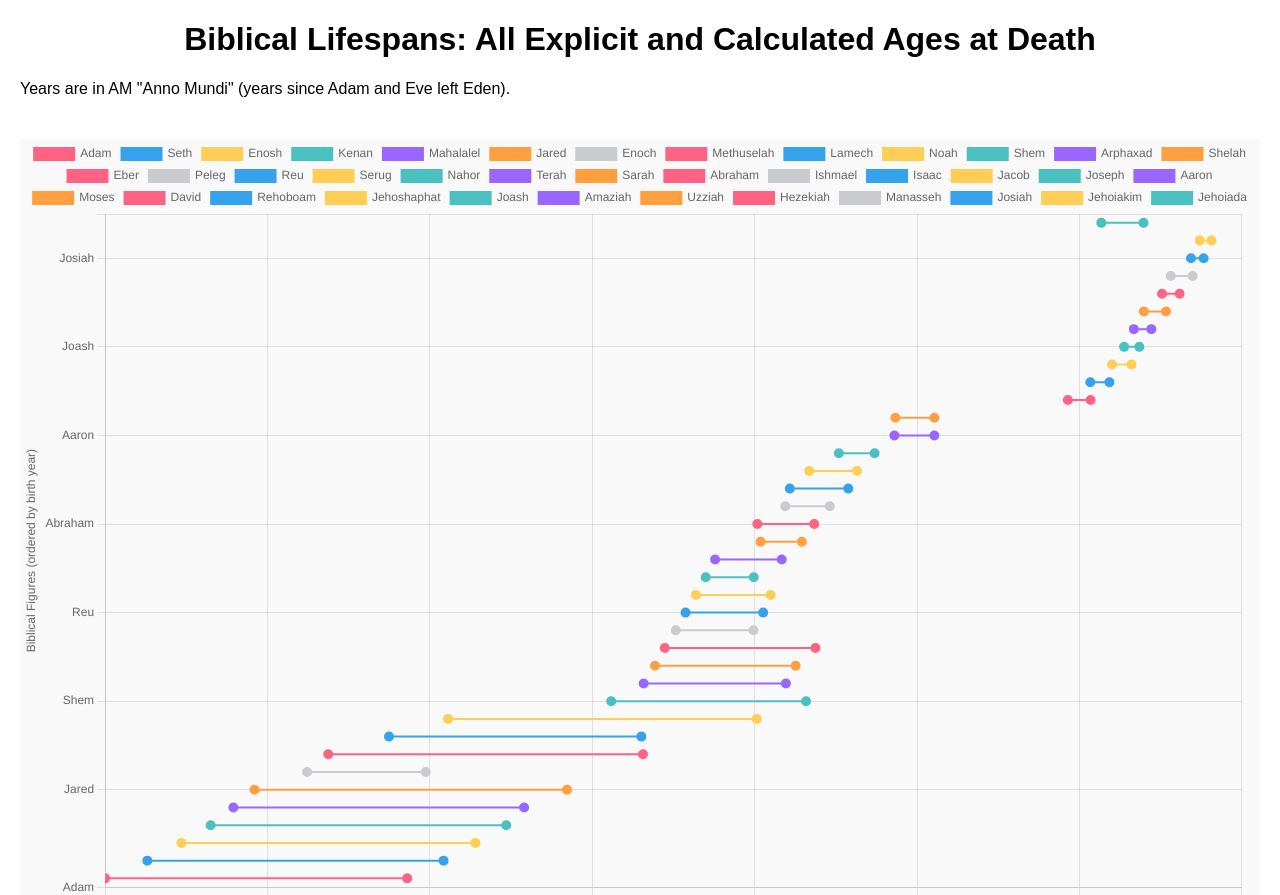
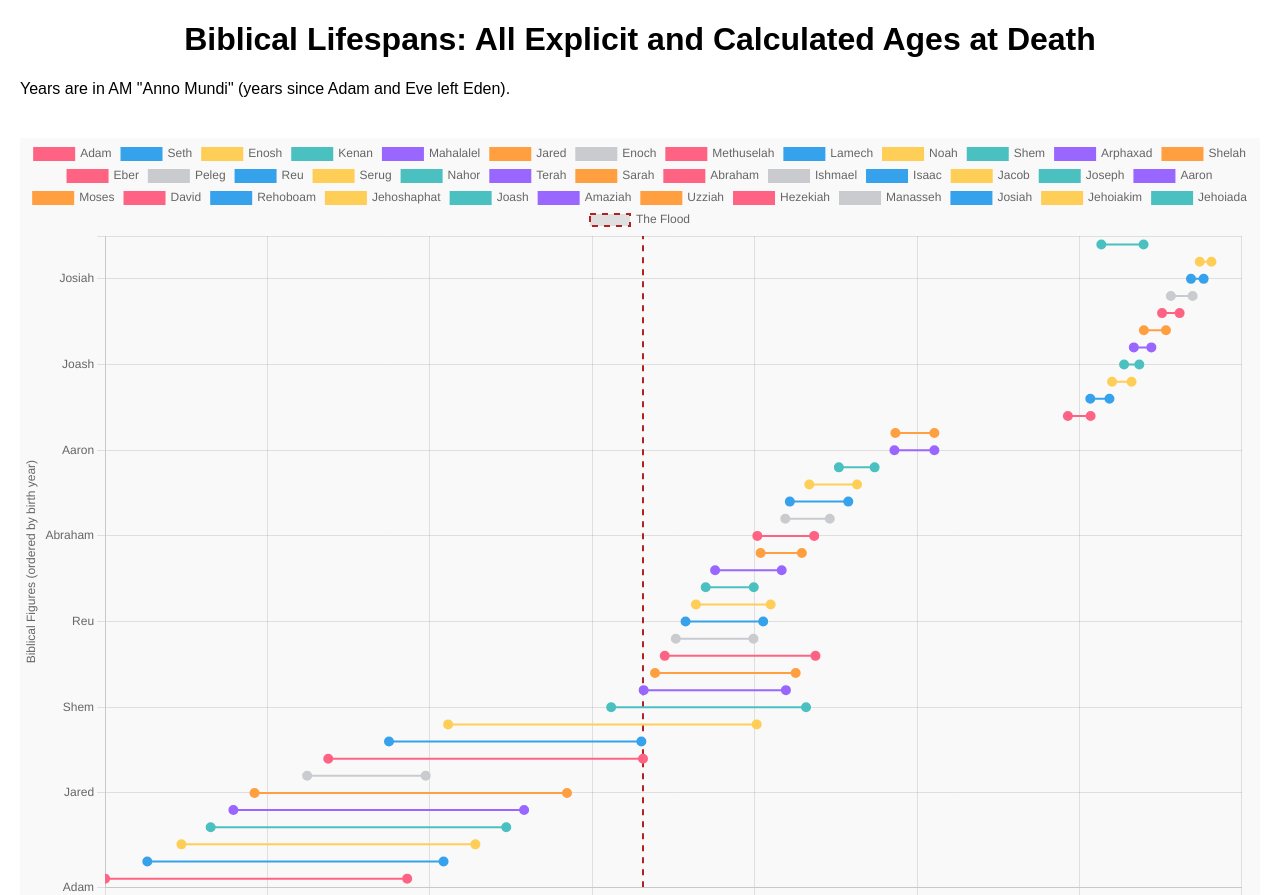
Before and after one commit to aultac/bible-ages, a plain HTML site: page index.html in a window 1280 px wide. Shown: the top 895 px of the page. Drawn offline with nearby package versions, Linux system fonts and the light colour scheme; some packages are replaced by stand-ins of ours; a script that the page names is missing.

Commit message:
Added flood line

```diff
--- a/index.html
+++ b/index.html
@@ -852,6 +852,9 @@
         // Extended Colors
         const colors = ["#FF6384", "#36A2EB", "#FFCE56", "#4BC0C0", "#9966FF", "#FF9F40", "#C9CBCF", "#FF6384", "#36A2EB", "#FFCE56", "#4BC0C0", "#9966FF", "#FF9F40", "#FF6384", "#C9CBCF", "#36A2EB", "#FFCE56", "#4BC0C0", "#9966FF", "#FF9F40", "#FF6384", "#C9CBCF", "#36A2EB", "#FFCE56", "#4BC0C0", "#9966FF", "#FF9F40", "#FF6384", "#36A2EB", "#FFCE56", "#4BC0C0", "#9966FF", "#FF9F40", "#FF6384", "#C9CBCF", "#36A2EB", "#FFCE56", "#4BC0C0"];
 
+        // Key events (Anno Mundi)
+        const FLOOD_AM = 1656;
+
         // Function to update label font size based on zoom (safe getZoom check)
         function updateLabelSize(chart) {
             try {
@@ -874,7 +877,8 @@
         const timelineChart = new Chart(timelineCtx, {
             type: 'line',
             data: {
-                datasets: lifespanData.map((person, index) => ({
+                datasets: [
+                    ...lifespanData.map((person, index) => ({
                         label: person.name,
                         data: [
                             { x: person.birth, y: index, name: person.name },
@@ -889,7 +893,23 @@
                         fill: false,
                         tension: 0,
                         borderWidth: 2
-                }))
+                    })),
+                    {
+                        label: 'The Flood',
+                        isMarker: true,
+                        data: [
+                            { x: FLOOD_AM, y: -0.5 },
+                            { x: FLOOD_AM, y: lifespanData.length - 0.5 }
+                        ],
+                        showLine: true,
+                        borderColor: '#b22222',
+                        pointRadius: 0,
+                        pointHoverRadius: 0,
+                        borderWidth: 2,
+                        borderDash: [6, 6],
+                        fill: false
+                    }
+                ]
             },
             options: {
                 responsive: true,
@@ -945,7 +965,12 @@
                     tooltip: {
                         callbacks: {
                             label: function(context) {
+                                if (context.dataset && context.dataset.isMarker) {
+                                    const year = context.parsed.x;
+                                    return `The Flood: ${year} AM`;
+                                }
                                 const person = lifespanData[context.datasetIndex];
+                                if (!person) return '';
                                 const isBirth = context.parsed.x === person.birth;
                                 const event = isBirth ? 'Birth' : 'Death';
                                 const year = context.parsed.x;
```
Lines whose indentation alone changed are shown as unchanged.
